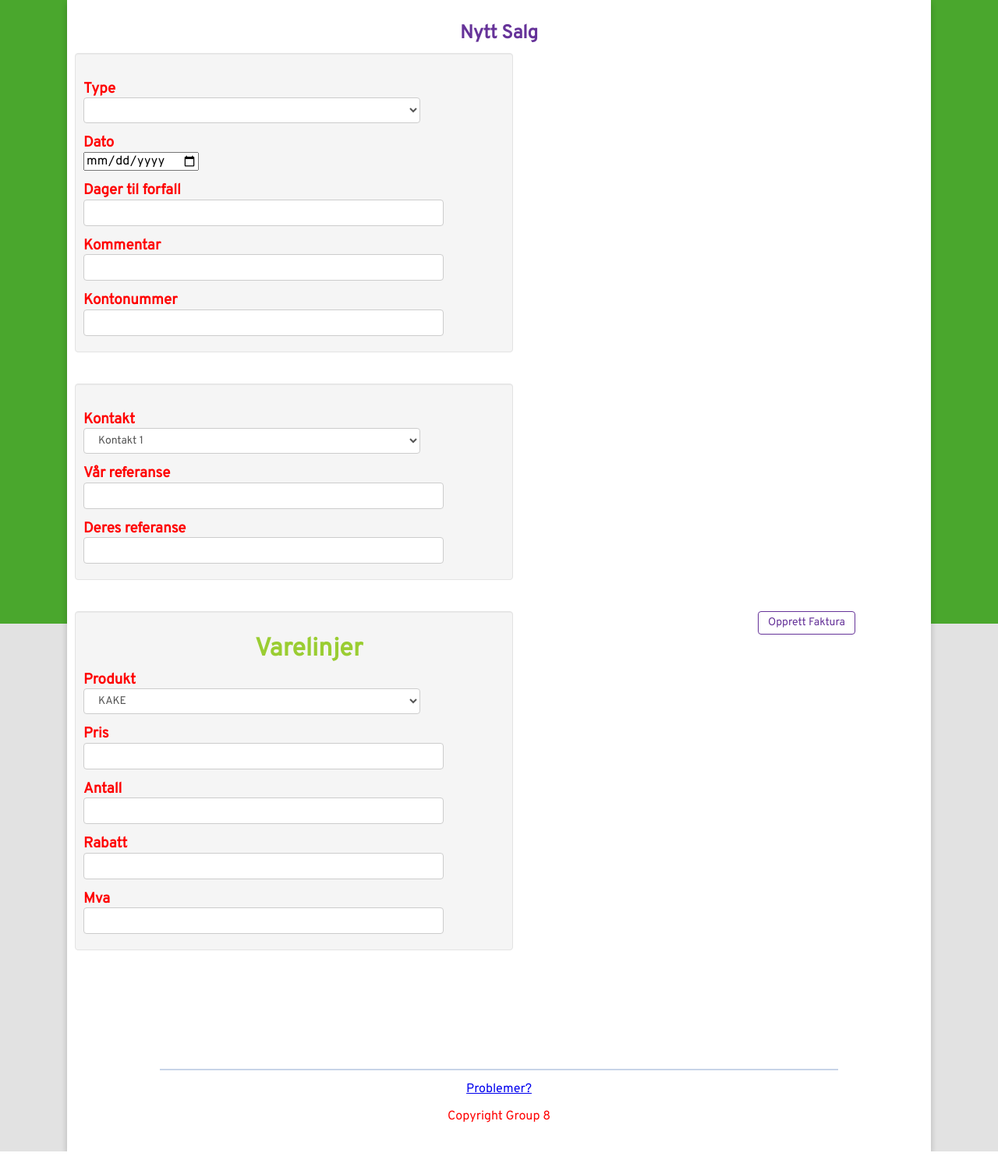
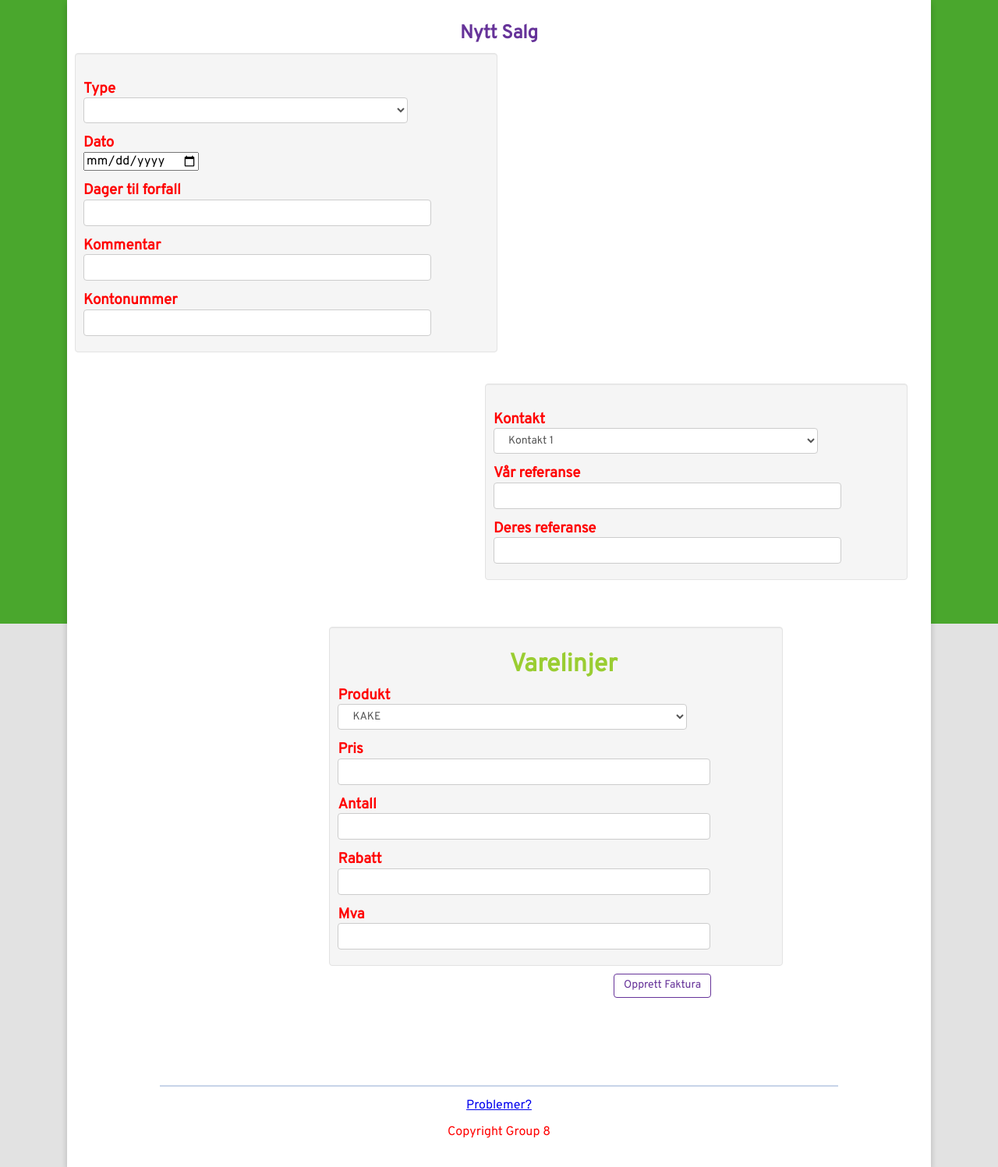
Before and after one commit to fredrikwaaler/OCR---SysDev2019, a Flask app: template Flask/templates/salg.html in a window 1280 px wide. Shown: the whole page at 78% size. Run offline with Flask 2, Linux system fonts and the light colour scheme; the template is opened without the code that fills it: values that come from a table or form of the project are taken from there, others are empty.

Commit message:
minor errors for widescreen CSS remain

```diff
--- a/Flask/static/main.css
+++ b/Flask/static/main.css
@@ -48,8 +48,8 @@ h3 {
     minor block/boxdisplay. */
 .title {
     font-size: 1.5em;
-    width: 40%;
     margin: 10px auto;
+    text-align: center;
 }
 
 /* h4 is used for side info */
@@ -97,7 +97,7 @@ input[type="submit"], input[type="button"] {
     padding: 6px 12px;
     display: block;
     float: right;
-    margin: 0 10px 0 0;
+    margin: 0 5% 0 0;
     font-size: 14px;
     text-align: center;
     white-space: nowrap;
@@ -425,7 +425,7 @@ img {
     widescreen: width > 768px */
 
     /* Styling for non-widescren (not phones)
-    480px < width > 768px */
+    480px < width > 1200px */
 @media screen and (min-width: 480px) {
     /* temp color changes to make a clear
         differences between devices */
@@ -469,7 +469,7 @@ img {
         padding: 20px 10px;
         margin: 20px 40px;
         width: 85%;
-        max-width: 540px;
+        max-width: 840px;
     }
 
     .left, .right {
@@ -510,12 +510,16 @@ img {
         width: 20%;
     }
 
+    #prePaid {
+        margin-right: 40%;
+    }
+
     #kostnadskontoBlock {
         margin: 0 20px 0 0;
     }
 
     /* Styling for widescreens, ie. width > 768px */
-    @media screen and (min-width: 769px) {
+    @media screen and (min-width: 1200px) {
         body {
             background-color:rgb(74, 167, 45);
             color:red;
@@ -529,7 +533,8 @@ img {
             min-height: 94%;
             margin: 0 auto;
             padding: 20px 10px;
-            width: 85%;
+            //width: 85%;
+            max-width: 85%;
             background: #ffffff;
             box-shadow: 0 4px 8px 0 rgba(0, 0, 0, 0.2);
         }
@@ -539,6 +544,8 @@ img {
             display: block;
             float: left;
             margin: 0 20px 40px 0;
+            width: 520px;
+            max-width: 560px;
         }
 
         .imagebox {
@@ -550,17 +557,52 @@ img {
             display: block;
             float: right;
             /* layout should when pic reached this size */
-            width: 570px;
-        }
-
-        input[type="button"] {
-            margin: 0;
-            vertical-align: middle;
+            min-width: 540px;
+            max-width: 560px;
         }
 
         h4 {
             display: block;
             float: left;
+        }
+
+        #prePaid {
+            display: block;
+            float: left;
+            margin: 0 70% 0 0;
+        }
+
+        #sendFormButton {
+            display: block;
+            float: right;
+            margin: 0 10% 0 0;
+        }
+
+        #part1Sales {
+            display: block;
+            float: left;
+        }
+
+        #part2Sales {
+            display: block;
+            float: right;
+        }
+
+        #part3Sales {
+            display: inline;
+            width: 90%;
+            margin: 20px 30% 0 30%;
+        }
+
+        #sendInvoiceButton {
+            display: inline;
+            margin: 10px 25% 0 0;
+        }
+
+        #dlUserData {
+            display: block;
+            float: right;
+            margin: 0 5% 0 0;
         }
     }
 }
--- a/Flask/templates/kjoop.html
+++ b/Flask/templates/kjoop.html
@@ -68,12 +68,12 @@
             </div>
         </div>
 
-        <div class="boxdisplay">
+        <div class="boxdisplay" id="prePaid">
             <h3>Betalt</h3>
             {{ form.betalt }}
             <h4>Kryss av dersom handelen er betalt</h4>
         </div>
-        <input type="submit" Value="Send inn" class="buttons">
+        <input type="submit" Value="Send inn" class="buttons" id="sendFormButton">
     </form>
     <!-- Code for modal content for creating customer functionality-->
     <div class="modal">
--- a/Flask/templates/profil.html
+++ b/Flask/templates/profil.html
@@ -59,7 +59,7 @@
 <div class="newline"></div>
 <!--Buttons to download userdata and deleting account-->
 <form method="POST" action="{{ url_for('get_user_data') }}">
-    <input type="submit" Value="Last ned brukerdata" class="buttons">
+    <input type="submit" Value="Last ned brukerdata" class="buttons" id="dlUserData">
 </form>
     <input class ="modal_button" type="submit" id="warning" Value="Slett konto">
 <div class="modal">
--- a/Flask/templates/salg.html
+++ b/Flask/templates/salg.html
@@ -3,7 +3,7 @@
 <h2>Nytt Salg</h2>
 <form method="POST" action="{{ url_for('send_sale_form') }}">
 {{ form.csrf_token }}
-    <div class="boxdisplay">
+    <div class="boxdisplay" id="part1Sales">
         <h3>Type</h3>
         {{ form.type_salg }}
         <h3>Dato</h3>
@@ -16,7 +16,7 @@
         {{ form.kontonummer }}
     </div>
 
-    <div class="boxdisplay">
+    <div class="boxdisplay" id="part2Sales">
         <h3>Kontakt</h3>
         {{ form.kontakt }}
         <h3>Vår referanse</h3>
@@ -25,7 +25,7 @@
         {{ form.deres_referanse }}
     </div>
 
-    <div class="boxdisplay">
+    <div class="boxdisplay" id="part3Sales">
         <h3 class="title">Varelinjer</h3>
         <h3>Produkt</h3>
         {{ form.produkt }}
@@ -39,7 +39,7 @@
         {{ form.mva }}
     </div>
 
-    <input class="buttons" type="submit" Value="Opprett Faktura">
+    <input class="buttons" type="submit" Value="Opprett Faktura" id="sendInvoiceButton">
 
 </form>
 {% endblock container %}
```
